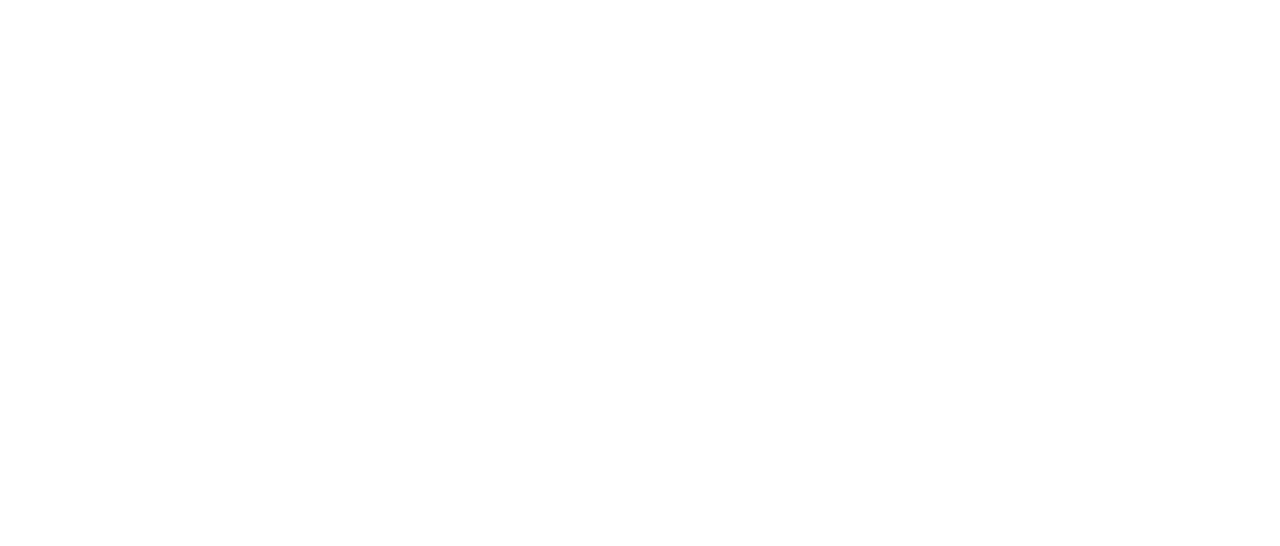
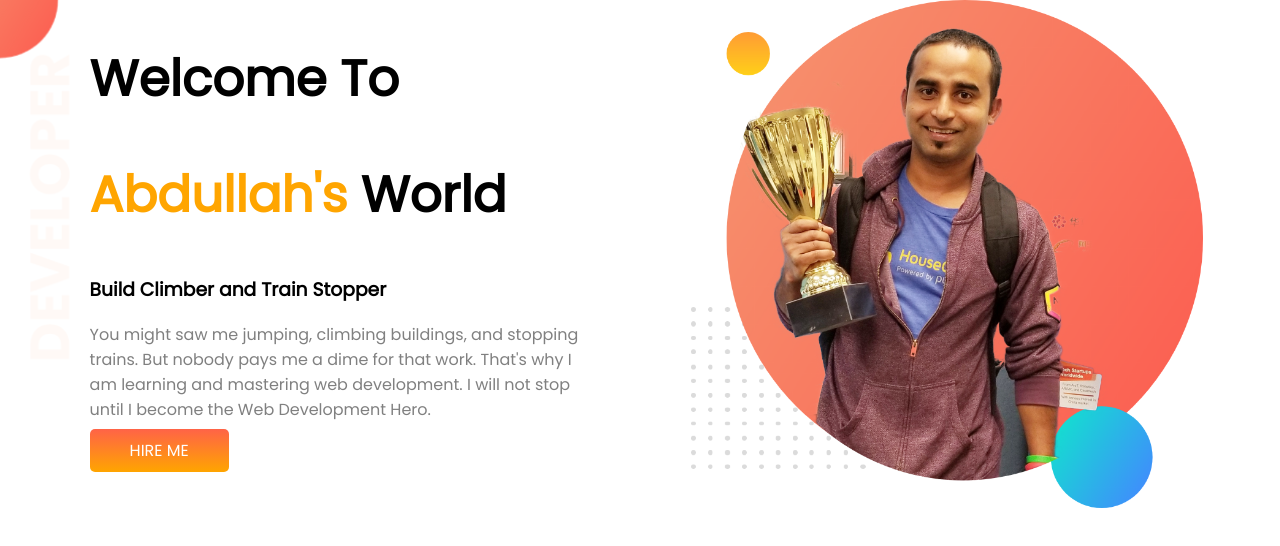
Before and after one commit to sayedmabdullah/developer-portfolio, a plain HTML site: page index.html in a window 1280 px wide. Drawn offline with Linux system fonts and the light colour scheme.

Commit message:
top banner added

```diff
--- a/index.html
+++ b/index.html
@@ -5,9 +5,24 @@
     <meta http-equiv="X-UA-Compatible" content="IE=edge">
     <meta name="viewport" content="width=device-width, initial-scale=1.0">
     <title>Portfolio</title>
+    <link rel="preconnect" href="https://fonts.googleapis.com">
+<link rel="preconnect" href="https://fonts.gstatic.com" crossorigin>
+<link href="https://fonts.googleapis.com/css2?family=Poppins&display=swap" rel="stylesheet">
     <link rel="stylesheet" href="style.css">
 </head>
 <body>
+    <section class="welcome-area">
+        <div class="half-width">
+            <h1>Welcome To</h1>
+            <h1><span class="orange-text">Abdullah's</span> World</h1>
+            <h3>Build Climber and Train Stopper</h3>
+            <p class="gray-text">You might saw me jumping, climbing buildings, and stopping trains. But nobody pays me a dime for that work. That's why I am learning and mastering web development. I will not stop until I become the Web Development Hero.</p>
+            <a class="button" href="https://www.linkedin.com/in/sayedmabdullah/"> HIRE ME</a>
+        </div>
+        <div class="half-width">
+            <img src="images/jhankar.png" alt="">
+        </div>
+    </section>
 
 </body>
 </html>
--- a/style.css
+++ b/style.css
@@ -0,0 +1,43 @@
+body {
+    font-family: 'Poppins', sans-serif;
+    margin: 0;
+}
+
+h1{
+    font-size: 50px;
+
+}
+a {
+    text-decoration: none;
+}
+.welcome-area{
+    display: flex;
+    margin-bottom: 150px;
+    background-image: url(images/top-banner.png);
+    background-repeat: no-repeat;
+
+}
+.orange-text {
+    color: orange;
+}
+.gray-text {
+    color: gray;
+}
+
+.half-width {
+    width: 40%;
+    margin-left: 5%;
+    padding-left: 2%;
+}
+
+.half-width img {
+    width: 100%;
+}
+
+.button {
+    background: linear-gradient(tomato, orange);
+    color: #fff;
+    padding: 10px 40px;
+    /* font-size: 20px; */
+    border-radius: 5px;
+}
```
Also changed, not shown: images/dream-bg.png (added), images/exp-bg.png (added), images/jhankar.png (added), images/jhankar2.png (added), images/my-bg.png (added), images/my-bg2.png (added), images/top-banner.png (added).
